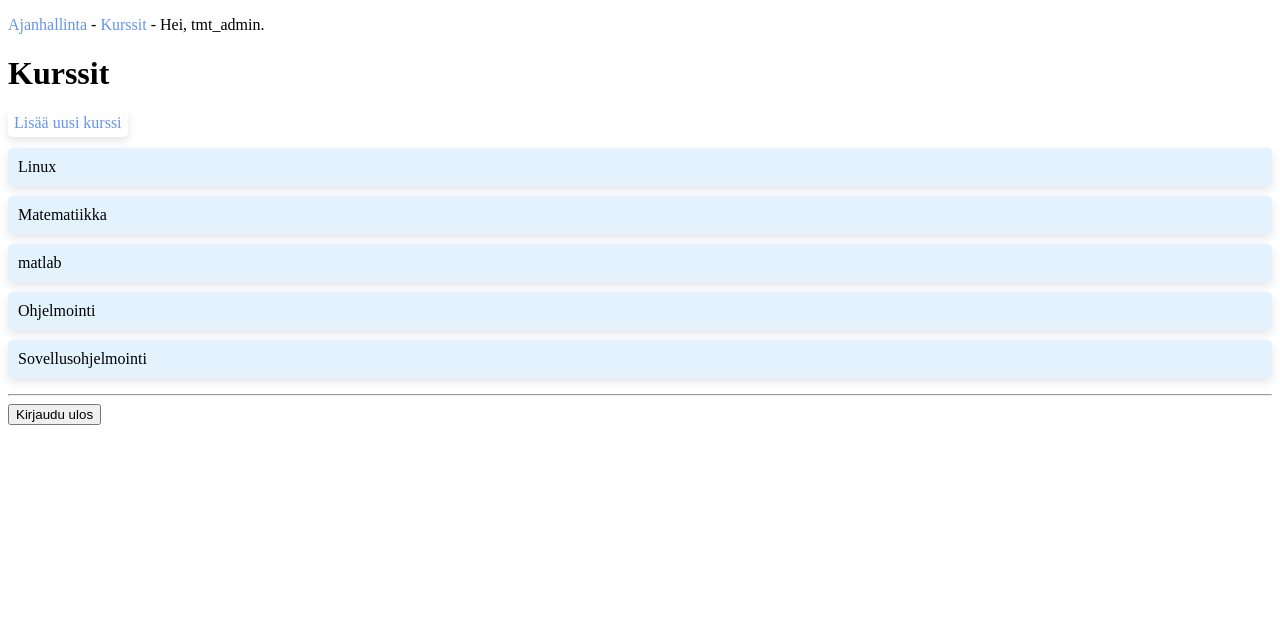
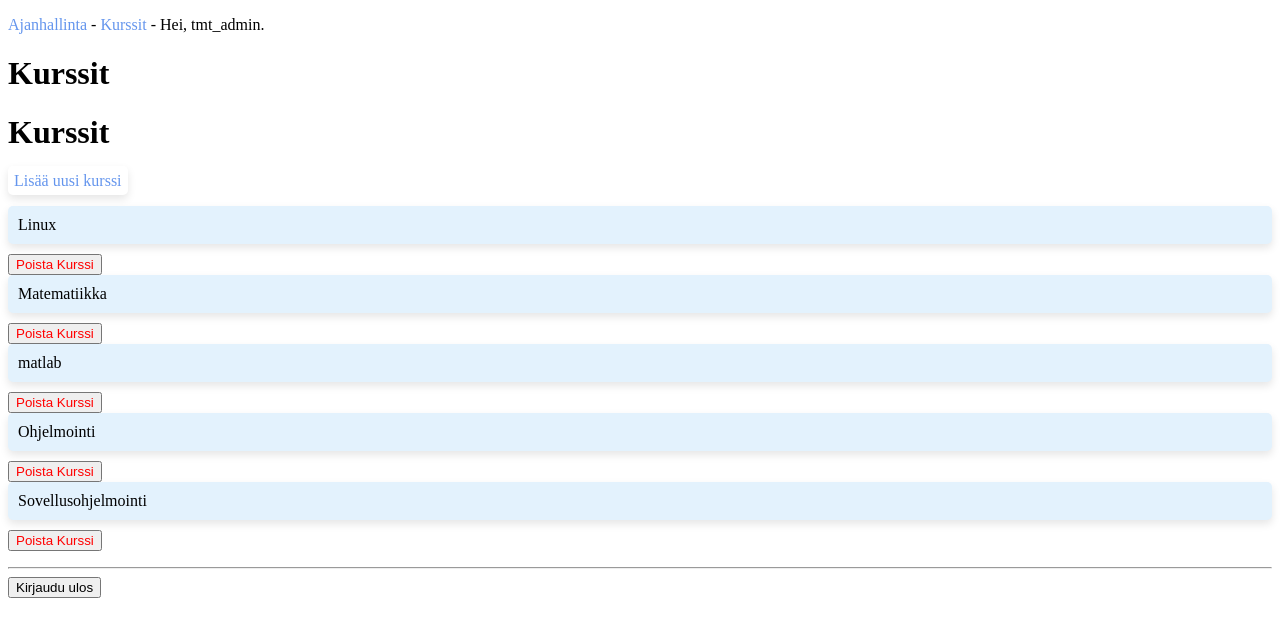
Before and after one commit to opadevelopment/TimeManagementTool, a Django app: page /kurssit/ in a window 1280 px wide. Shown: the top 637 px of the page. Run offline with Django 4.2, Linux system fonts and the light colour scheme; a user stored in the database is signed in; data comes from the database, SQL or seed files in the repository; both versions use the stored data as it was after the commit.

Commit message:
korjattu kurssi sivu ja user näkyvyys

```diff
--- a/TimeManagementTool/TimeManagementToolApp/templates/TimeManagementToolApp/kurssit.html
+++ b/TimeManagementTool/TimeManagementToolApp/templates/TimeManagementToolApp/kurssit.html
@@ -4,7 +4,7 @@
 <!DOCTYPE html>
 <html>
 <head>
-    <title>Kurssit</title>
+    <h1>Kurssit</h1>
     <style>
         .course-link {
             display: block;
@@ -42,15 +42,20 @@
 
     <a class="add-course-link" href="{% url 'TimeManagementToolApp:lisaa_kurssi' %}">Lisää uusi kurssi</a>
     <ul style="list-style: none; padding: 0;"> <!-- Lista ilman tyyliteltyjä listamerkkejä ja ilman paddingia -->
-        {% for kurssi in kurssit %} <!-- Käydään läpi 'kurssit' lista -->
-            <li>
-                <a class="course-link" href="{% url 'TimeManagementToolApp:kurssi' kurssi.id %}">
-                    {{ kurssi.kurssi }} <!-- Näyttää kurssin nimen -->
-                </a>
-            </li>
-        {% empty %} <!-- Jos 'kurssit' lista on tyhjä -->
-            <li>Kursseja ei ole vielä lisätty</li> <!-- Näyttää viestin, että kursseja ei ole lisätty -->
-        {% endfor %}
+        {% for kurssi in kurssit %}
+    <li>
+        <a class="course-link" href="{% url 'TimeManagementToolApp:kurssi' kurssi.id %}">
+            {{ kurssi.kurssi }}
+        </a>
+        <!-- Delete Form for Each Course -->
+        <form action="{% url 'TimeManagementToolApp:poista_kurssi' kurssi.id %}" method="post" style="display: inline;">
+            {% csrf_token %}
+            <button type="submit" onclick="return confirm('Are you sure you want to delete this course?');" style="color: red;">Poista Kurssi</button>
+        </form>
+    </li>
+{% empty %}
+    <li>Kursseja ei ole vielä lisätty</li>
+{% endfor %}
     </ul>
 </body>
 </html>
--- a/TimeManagementTool/TimeManagementToolApp/urls.py
+++ b/TimeManagementTool/TimeManagementToolApp/urls.py
@@ -15,5 +15,8 @@ urlpatterns = [
     path('muokkaa_tehtava/<int:teht_id>', views.muokkaa_tehtava, name='muokkaa_tehtava'),
     #Lisää tehtävä -sivu
     path('lisaa_tehtava/<int:kurssi_id>/', views.lisaa_tehtava, name='lisaa_tehtava'),
+    path('tehtava/poista/<int:teht_id>/', views.poista_tehtava, name='poista_tehtava'),
+    path('kurssi/poista/<int:kurssi_id>/', views.poista_kurssi, name='poista_kurssi'),
+
 
 ]
--- a/TimeManagementTool/TimeManagementToolApp/views.py
+++ b/TimeManagementTool/TimeManagementToolApp/views.py
@@ -10,7 +10,7 @@ from django.http import Http404
 @login_required
 def index(request):
     #etusivu ajanhallinnalle
-    kurssit = Kurssi.objects.annotate(lower_kurssi=Lower('kurssi')).order_by('lower_kurssi')
+    kurssit = Kurssi.objects.filter(kayttaja=request.user).order_by(Lower('kurssi'))
     #järjestää kurssit aakkosjärjestykseen huomioiden myös pienet alkukirjaimet
     return render(request, 'TimeManagementToolApp/index.html',{'kurssit': kurssit})
 
@@ -97,3 +97,23 @@ def muokkaa_tehtava(request, teht_id):
 
     context = {'teht': teht, 'kurssi': kurssi, 'form': form}
     return render(request, 'TimeManagementToolApp/muokkaa_tehtava.html', context)
+
+@login_required
+def poista_tehtava(request, teht_id):
+    teht = Teht.objects.get(id=teht_id)
+    kurssi = teht.kurssi
+    if kurssi.kayttaja != request.user:
+        raise Http404
+    if request.method == 'POST':
+        teht.delete()
+        return redirect('TimeManagementToolApp:kurssi', kurssi_id=kurssi.id)
+    return render(request, 'TimeManagementToolApp/poista_tehtava.html', {'teht': teht})
+
+@login_required
+def poista_kurssi(request, kurssi_id):
+    kurssi = Kurssi.objects.get(id=kurssi_id)
+    if kurssi.kayttaja != request.user:
+        raise Http404
+    if request.method == 'POST':
+        kurssi.delete()
+        return redirect('TimeManagementToolApp:kurssit')
```
Also changed, not shown: TimeManagementTool/TimeManagementToolApp/templates/TimeManagementToolApp/kurssi.html (+3 -7 lines), TimeManagementTool/TimeManagementToolApp/templates/TimeManagementToolApp/muokkaa_tehtava.html (+7 -4 lines), TimeManagementTool/db.sqlite3.
